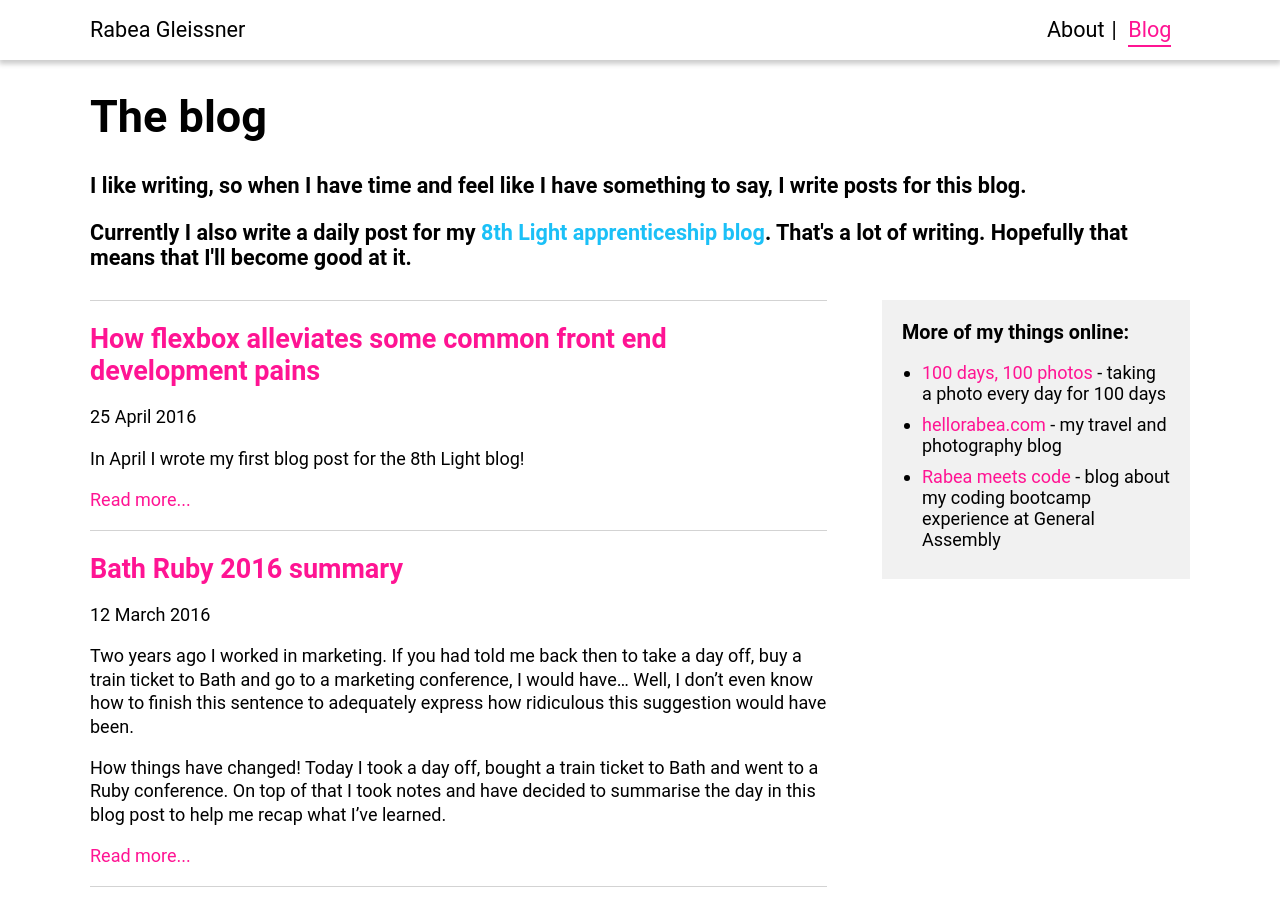
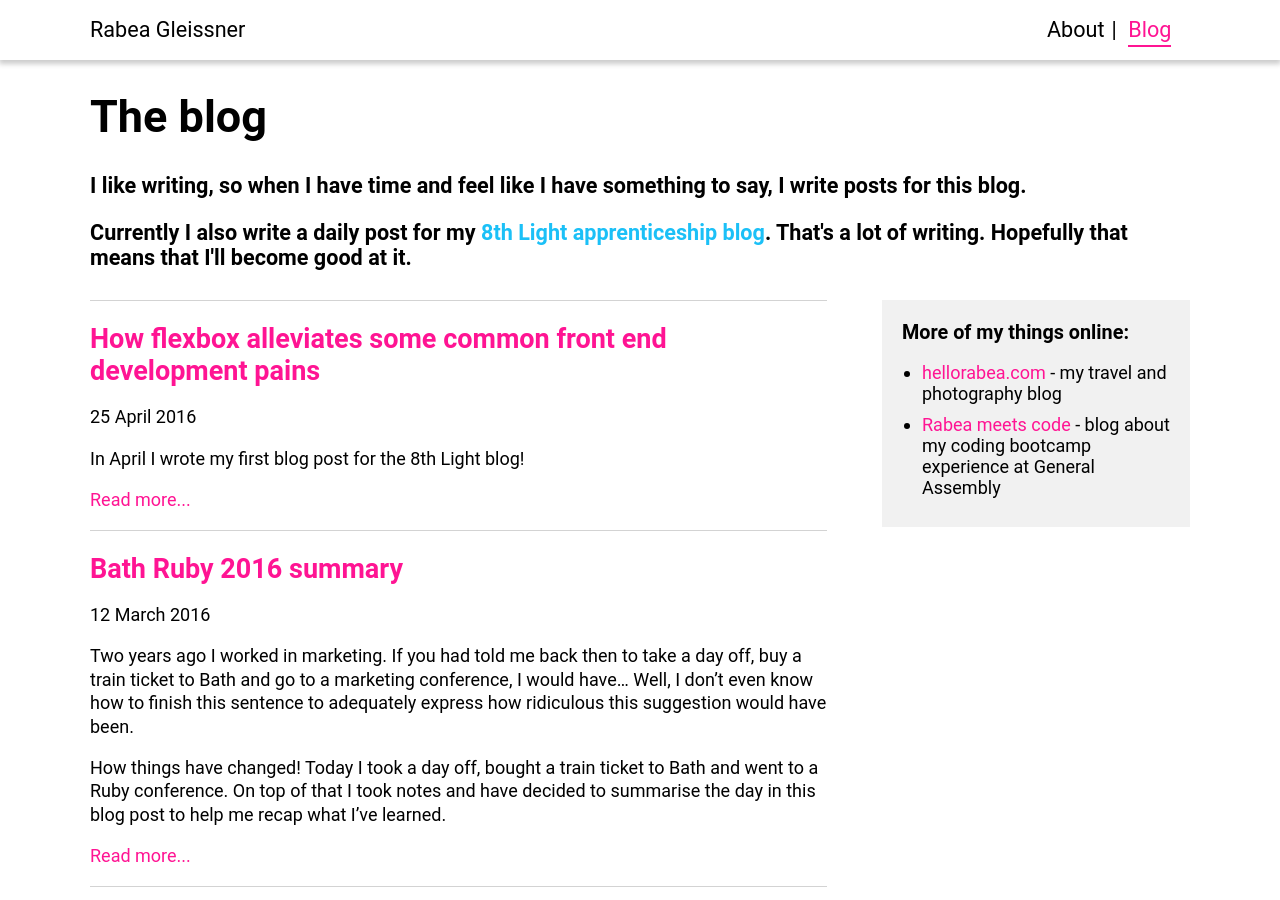
Before and after one commit to RabeaGleissner/RabeaGleissner.github.io, a Jekyll site: the page built from blog/index.html, in a window 1280 px wide and 900 px high. Built offline with Jekyll 4.4.1, drawn with Linux system fonts in a browser that asks for light colours; the list of posts is cut into pages by our own code.

Commit message:
removes link to 100 photos

```diff
--- a/_layouts/blog.html
+++ b/_layouts/blog.html
@@ -12,9 +12,6 @@
     <h4>More of my things online:</h4>
     <ul>
       <li>
-        <a href="/100-days-100-photos" target="_blank">100 days, 100 photos</a> - taking a photo every day for 100 days
-      </li>
-      <li>
         <a href="http://hellorabea.com" target="_blank">hellorabea.com</a> - my travel and photography blog
       </li>
       <li>
```
